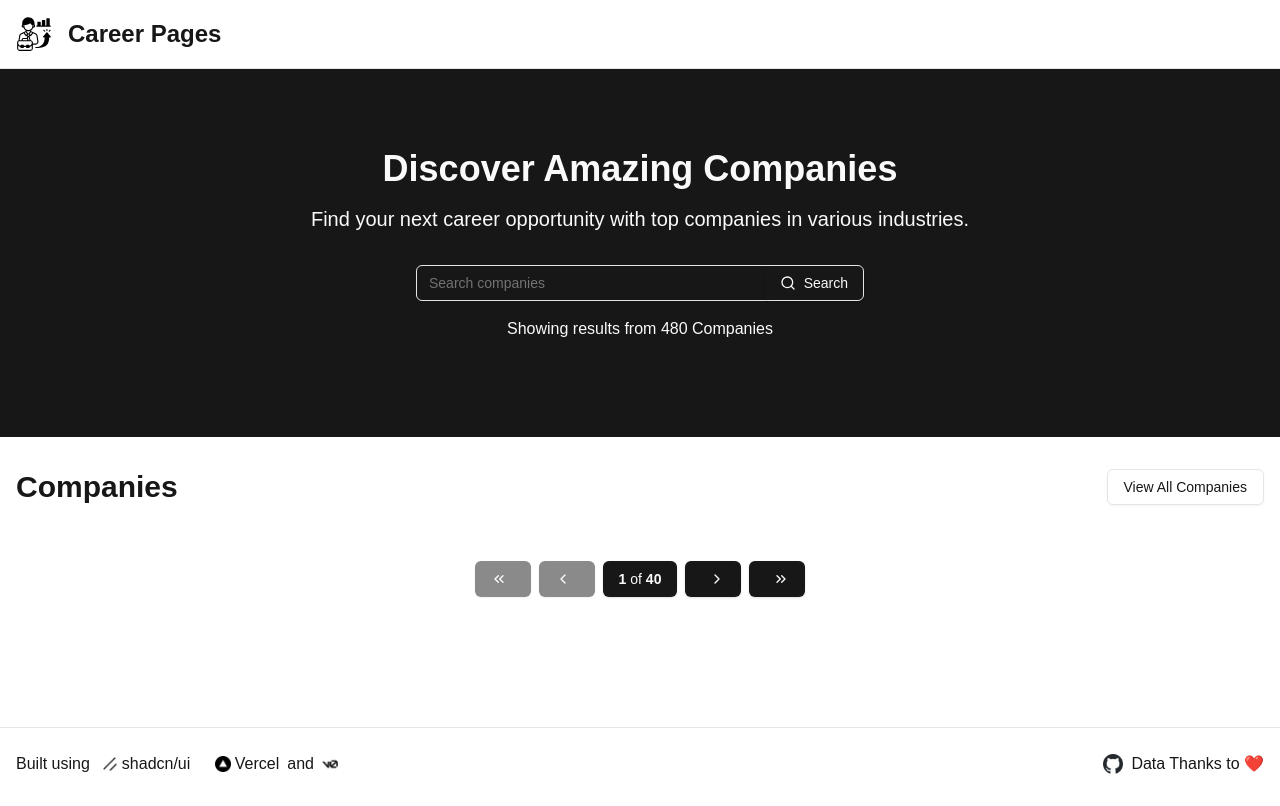
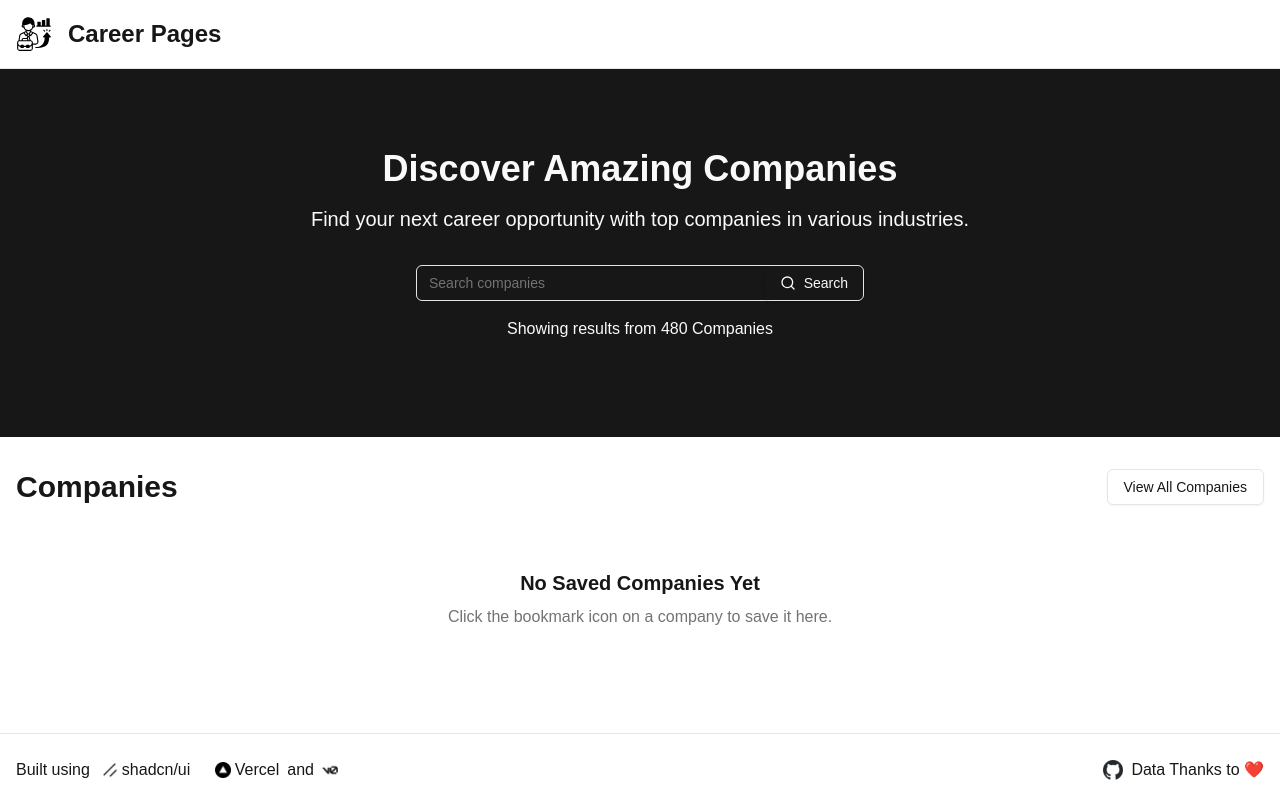
Before and after one commit to tusharv/career-pages-v2, a Next.js app: page / in a window 1280 px wide. Both pictures are taken after a click on the button "View Saved". Built offline with nearby package versions, Linux system fonts and the light colour scheme.

Commit message:
Fixed pages nav & added default msg for no bookmarks

```diff
--- a/app/page.tsx
+++ b/app/page.tsx
@@ -120,6 +120,12 @@ export default function Home() {
     );
   }, [companies, searchTerm]);
 
+  const savedCompanies = useMemo(() => {
+    return companies.filter((company: Company) =>
+      savedJobs.includes(String(company.id))
+    );
+  }, [companies, savedJobs]);
+
   const throttledSetSearchTerm = _.throttle(setSearchTerm, 300);
 
   const handleInputChange = useCallback((value: string) => {
@@ -136,11 +142,25 @@ export default function Home() {
     inputRef.current?.focus();
   }, [router]);
 
-  const indexOfLastCompany = searchTerm.length === 0 ? currentPage * companiesPerPage : companies.length -1;
-  const indexOfFirstCompany = searchTerm.length === 0 ? indexOfLastCompany - companiesPerPage : 0;
-  const currentCompanies = filteredCompanies.slice(indexOfFirstCompany, indexOfLastCompany);
+  const totalPages = useMemo(() => {
+    if (viewMode === 'saved') {
+      return Math.ceil(savedCompanies.length / companiesPerPage);
+    }
+    return Math.ceil(filteredCompanies.length / companiesPerPage);
+  }, [viewMode, savedCompanies, filteredCompanies, companiesPerPage]);
 
-  const totalPages = Math.ceil(filteredCompanies.length / companiesPerPage)
+  useEffect(() => {
+    if (currentPage > totalPages && totalPages > 0) {
+      setCurrentPage(1);
+    }
+  }, [currentPage, totalPages]);
+
+  const currentDisplayedCompanies = useMemo(() => {
+    const listToPaginate = viewMode === 'saved' ? savedCompanies : filteredCompanies;
+    const indexOfLast = currentPage * companiesPerPage;
+    const indexOfFirst = indexOfLast - companiesPerPage;
+    return listToPaginate.slice(indexOfFirst, indexOfLast);
+  }, [viewMode, savedCompanies, filteredCompanies, currentPage, companiesPerPage]);
 
   const suggestions = useMemo(() => {
     if (searchTerm.length === 0) return []
@@ -166,11 +186,6 @@ export default function Home() {
     }
     setSavedJobs(getSavedJobs());
   };
-
-  const savedCompanies = useMemo(() => {
-    return companies.filter(company => savedJobs.includes(String(company.id)));
-  }, [companies, savedJobs]);
-
   return (
     <div className="min-h-screen bg-background text-foreground flex flex-col">
       <Header/>
@@ -239,10 +254,7 @@ export default function Home() {
         )}
 
         {!loading && !error && (
-          <>
-            {/* Company Listings */}
           <div className="container mx-auto px-4 py-8">
-            {/* View Mode Toggle and Title */}
             <div className="flex justify-between items-center mb-6">
               <h3 className="text-3xl font-bold">Companies</h3>
               <Button
@@ -252,9 +264,15 @@ export default function Home() {
                 {viewMode === 'all' ? 'View Saved' : 'View All Companies'}
               </Button>
             </div>
+            {viewMode === 'saved' && savedCompanies.length === 0 ? (
+              <div className="text-center py-10">
+                <h4 className="text-xl font-semibold">No Saved Companies Yet</h4>
+                <p className="text-muted-foreground mt-2">Click the bookmark icon on a company to save it here.</p>
+              </div>
+            ) : (
               <div className="grid grid-cols-1 md:grid-cols-2 lg:grid-cols-3 gap-4">
-                {(viewMode === 'all' ? currentCompanies : savedCompanies).map((company: Company) => {
-
+                  {/* Updated: Mapping over currentDisplayedCompanies */}
+                  {currentDisplayedCompanies.map((company: Company) => {
                     const isSaved = savedJobs.includes(String(company.id));
                     let buttonIcon;
                     let buttonText;
@@ -266,7 +284,6 @@ export default function Home() {
                       buttonIcon = <BookmarkPlus className="w-4 h-4 mr-1" />;
                       buttonText = 'Save';
                     }
-
                     return (
                       <Card
                       key={company.id}
@@ -363,8 +380,8 @@ export default function Home() {
                     )
                   })}
                 </div>
-
-              {/* Pagination */}
+                )}
+                {totalPages > 1 && (
                         <div className="flex justify-center mt-8 space-x-2">
                           <Button
                             onClick={() => setCurrentPage(1)}
@@ -380,9 +397,9 @@ export default function Home() {
                           >
                             <ChevronLeft className="w-4 h-4 mr-2" />
                           </Button>
-                {searchTerm.length === 0 &&(
-                  <Button aria-label='Count' className='pointer-events-none'><strong>{currentPage}</strong>&nbsp;of&nbsp;<strong>{totalPages}</strong></Button>
-                )}
+                          <Button aria-label='Count' className='pointer-events-none'>
+                            <strong>{currentPage}</strong>&nbsp;of&nbsp;<strong>{totalPages}</strong>
+                          </Button>
                           <Button
                             onClick={() => setCurrentPage(prev => Math.min(prev + 1, totalPages))}
                             disabled={currentPage === totalPages}
@@ -398,8 +415,8 @@ export default function Home() {
                             <ChevronsRight className="w-4 h-4 ml-2" />
                           </Button>
                         </div>
+                )}
           </div>
-          </>
         )}
       </main>
 
--- a/package.json
+++ b/package.json
@@ -38,6 +38,6 @@
     "eslint-config-next": "14.2.11",
     "postcss": "^8",
     "tailwindcss": "^3.4.1",
-    "typescript": "^5"
+    "typescript": "^5.9.3"
   }
 }
```
Also changed, not shown: 1 other file (tests, documents, lock files or other folders). Lines whose indentation alone changed are shown as unchanged.
